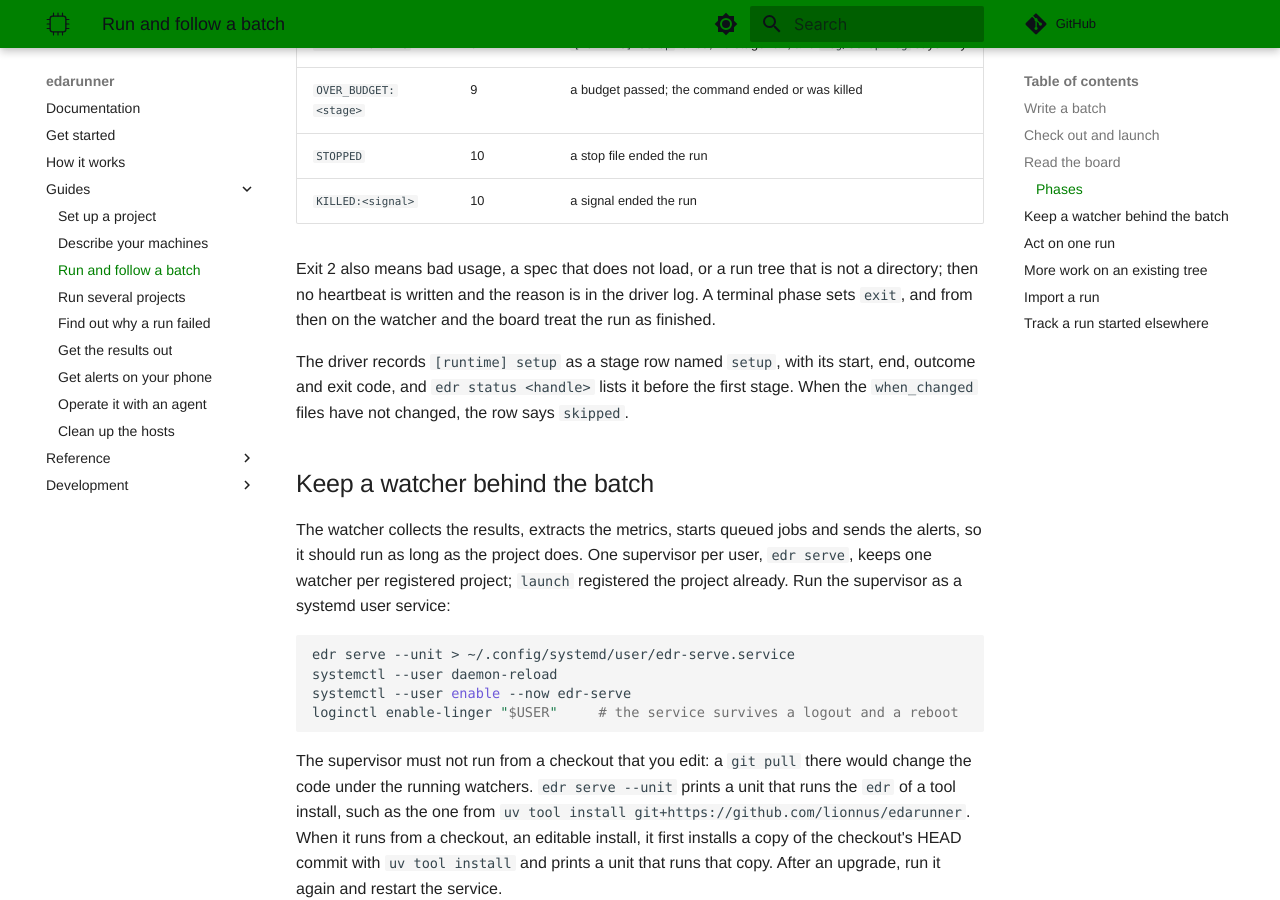
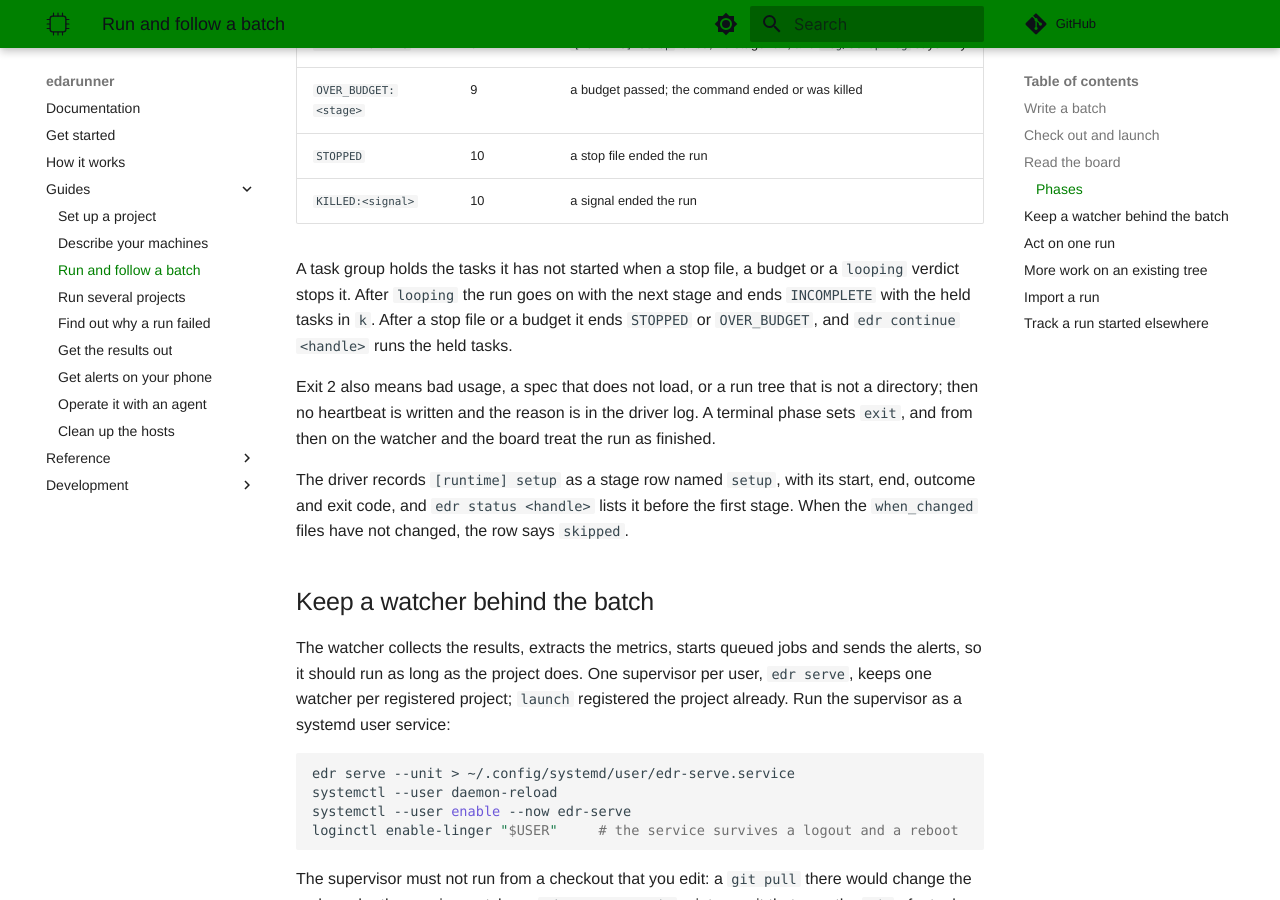
Before and after one commit to lionnus/edarunner, an MkDocs documentation site: the page built from docs/guides/run.md, in a window 1280 px wide and 900 px high, scrolled down 2761 px. Built offline with MkDocs 1.6.1 and Material for MkDocs 9.7.7, drawn with Linux system fonts in a browser that asks for light colours; comment, search, counter and statistics services are not loaded; some of the changed text lies outside the part shown.

Commit message:
:memo: docs: Correct continue --on, exit codes, held tasks and what the watcher removes

```diff
--- a/docs/guides/run.md
+++ b/docs/guides/run.md
@@ -122,6 +122,12 @@
 | `OVER_BUDGET:<stage>` | 9 | a budget passed; the command ended or was killed |
 | `STOPPED` | 10 | a stop file ended the run |
 | `KILLED:<signal>` | 10 | a signal ended the run |
+
+A task group holds the tasks it has not started when a stop file, a
+budget or a `looping` verdict stops it. After `looping` the run goes on
+with the next stage and ends `INCOMPLETE` with the held tasks in `k`.
+After a stop file or a budget it ends `STOPPED` or `OVER_BUDGET`, and
+`edr continue <handle>` runs the held tasks.
 
 Exit 2 also means bad usage, a spec that does not load, or a run tree
 that is not a directory; then no heartbeat is written and the reason is
@@ -273,8 +279,9 @@
 such as `base.export-power`; when the batch has that label already, the
 next one is `base.export-power.2`. The new run takes the job of the run
 it continues, with its tasks, vars and overrides, also when `continue`
-made that run. `--tasks` names the tasks, `--parallel` the width, and
-`--on` another host when the tree is reachable there.
+made that run. `--tasks` names the tasks and `--parallel` the width. The
+new run goes to the host of the tree; `--on` with any other host is
+refused, also when that host can reach the tree.
 
 On the phone, the alert of a run that ended `OVER_BUDGET` or `STOPPED`
 with stages or held tasks left has a Continue button that does the same,
```
Also changed, not shown: README.md (+2 -2 lines), docs/dev/architecture.md (+2 -2 lines), docs/dev/conventions.md (+2 -1 lines), docs/guides/alerts.md (+4 -2 lines), docs/how-it-works.md (+4 -3 lines), docs/reference/cli.md (+4 -2 lines), 1 other file.
